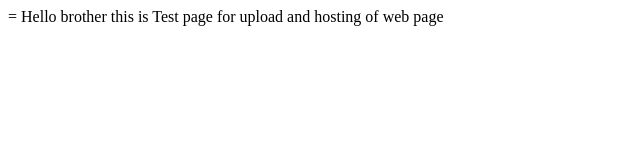
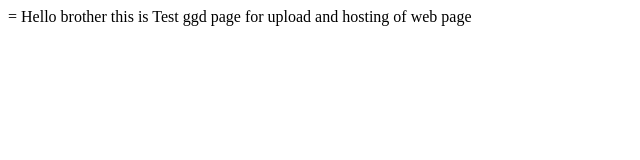
Before and after one commit to divkotnala/Test-Host-First-Time, a plain HTML site: page Test-upload.html in a window 1280 px wide. Shown: the full height of the page, 0-640 px from the left. Drawn offline with Linux system fonts and the light colour scheme.

Commit message:
Update Test-upload.html

```diff
--- a/Test-upload.html
+++ b/Test-upload.html
@@ -6,6 +6,6 @@
     <title>Document</title>
 </head>
 <body>
-    Hello brother this is Test page for upload and hosting of web page
+    Hello brother this is Test ggd page for upload and hosting of web page
 </body>
 </html>
```
